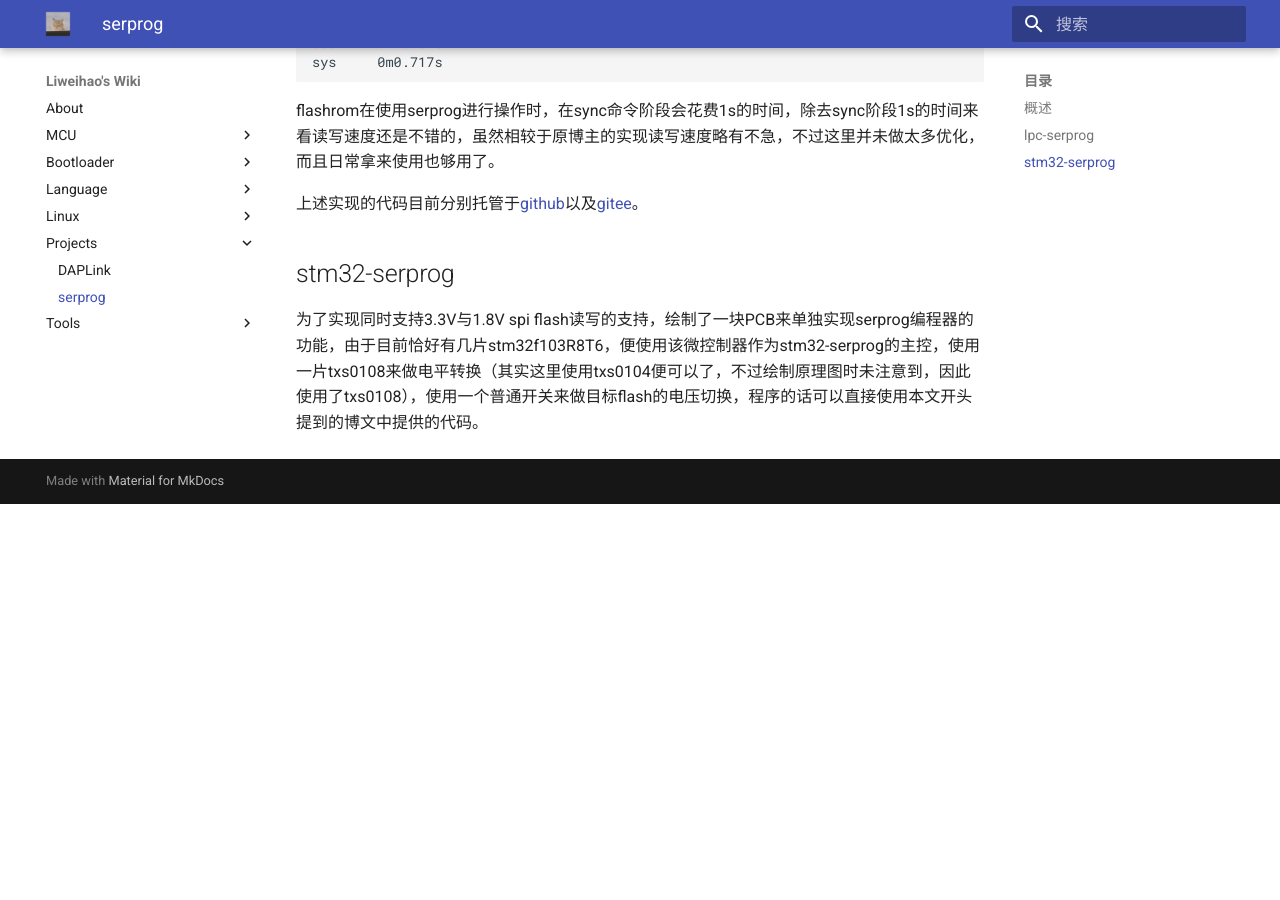
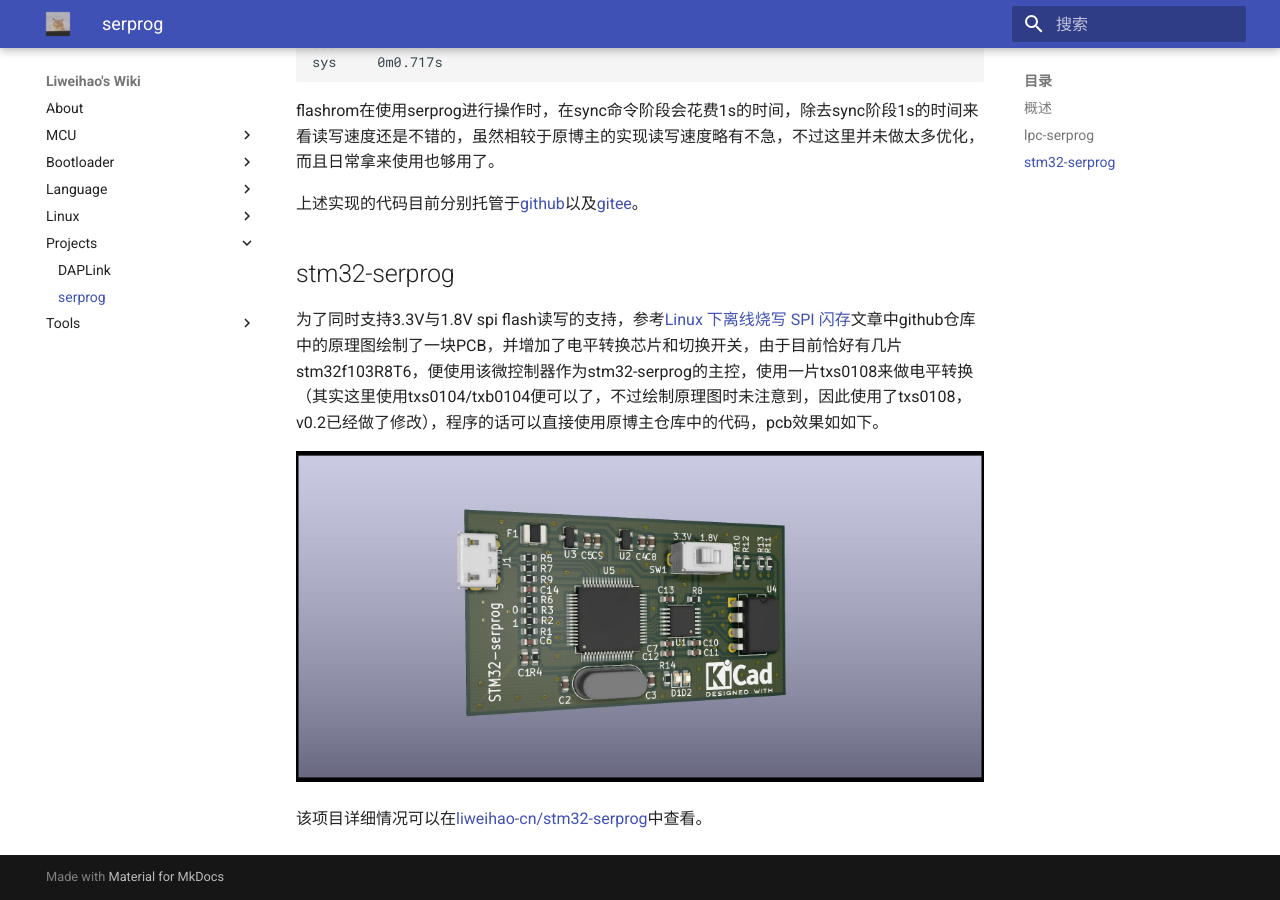
Before and after one commit to liweihao-cn/wiki, an MkDocs documentation site: the page built from docs/projects/serprog.md, in a window 1280 px wide and 900 px high, scrolled down 1306 px. Built offline with MkDocs 1.6.1 and Material for MkDocs 9.7.7, drawn with Linux system fonts in a browser that asks for light colours; before the commit the page ends 1810 px from its top, so only the background shows below that.

Commit message:
project serprog update

```diff
--- a/docs/projects/serprog.md
+++ b/docs/projects/serprog.md
@@ -64,4 +64,8 @@ flashrom在使用serprog进行操作时，在sync命令阶段会花费1s的时
 
 ## stm32-serprog
 
-为了实现同时支持3.3V与1.8V spi flash读写的支持，绘制了一块PCB来单独实现serprog编程器的功能，由于目前恰好有几片stm32f103R8T6，便使用该微控制器作为stm32-serprog的主控，使用一片txs0108来做电平转换（其实这里使用txs0104便可以了，不过绘制原理图时未注意到，因此使用了txs0108），使用一个普通开关来做目标flash的电压切换，程序的话可以直接使用本文开头提到的博文中提供的代码。
+为了同时支持3.3V与1.8V spi flash读写的支持，参考[Linux 下离线烧写 SPI 闪存](http://blog.dword1511.info/?p=4107)文章中github仓库中的原理图绘制了一块PCB，并增加了电平转换芯片和切换开关，由于目前恰好有几片stm32f103R8T6，便使用该微控制器作为stm32-serprog的主控，使用一片txs0108来做电平转换（其实这里使用txs0104/txb0104便可以了，不过绘制原理图时未注意到，因此使用了txs0108，v0.2已经做了修改），程序的话可以直接使用原博主仓库中的代码，pcb效果如如下。
+
+![stm32-serprog](/assets/images/projects/serprog/stm32-serprog.jpg)
+
+该项目详细情况可以在[liweihao-cn/stm32-serprog](https://github.com/liweihao-cn/stm32-serprog)中查看。
```
Also changed, not shown: docs/assets/images/projects/serprog/stm32-serprog.jpg (added).
